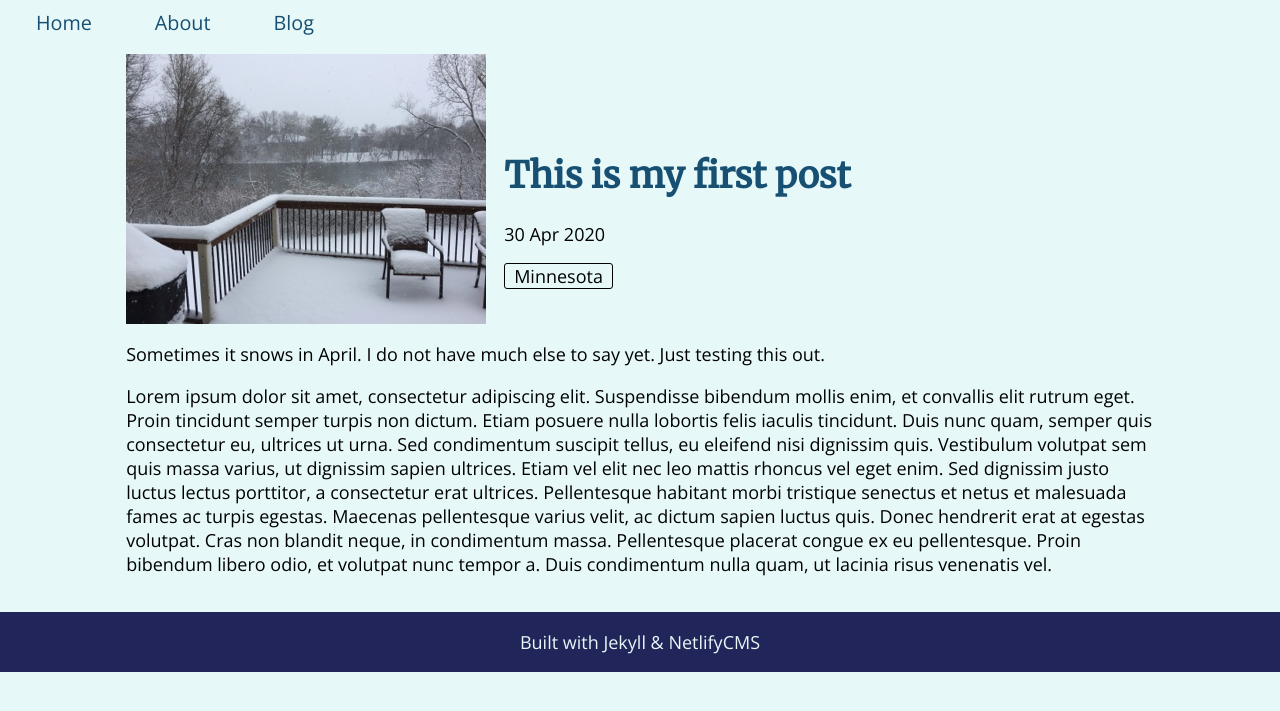
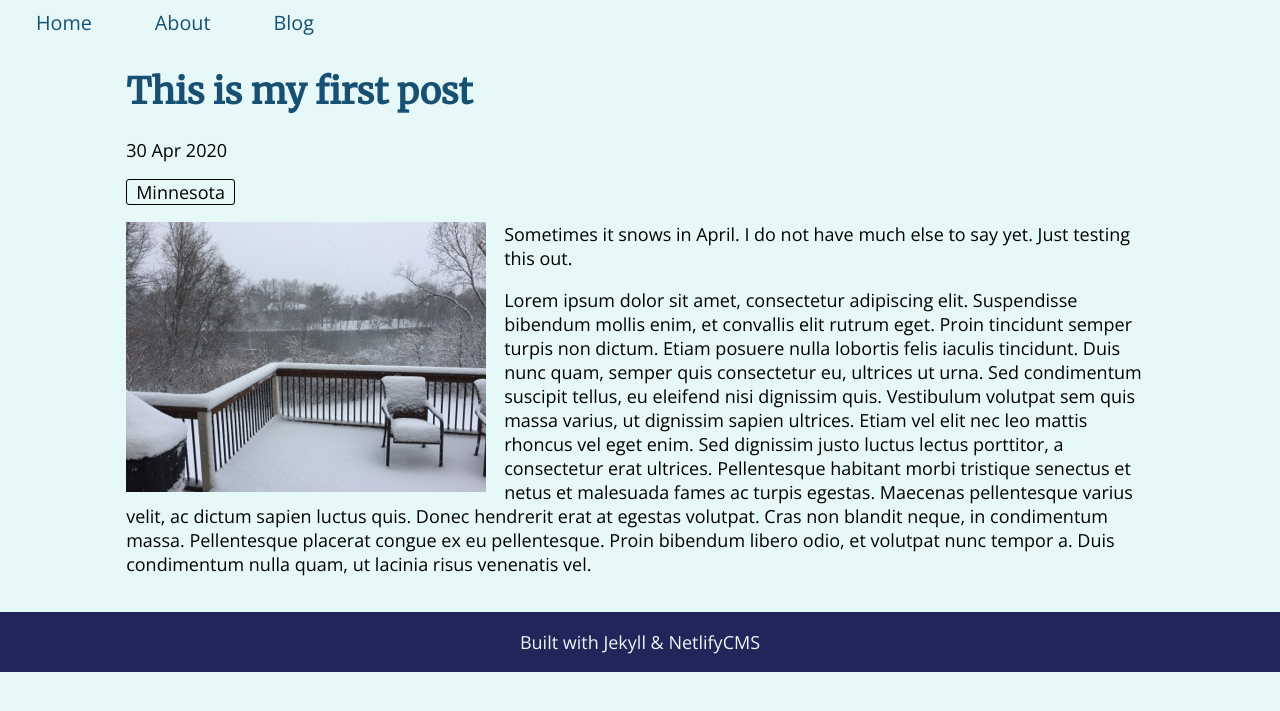
Before and after one commit to placeholdergit/cloneexpjekyllcms, a Jekyll site: the page built from _posts/2020-04-30-firstpost.md, in a window 1280 px wide. Shown: the top 711 px of the page. Built offline with Jekyll 4.4.1, drawn with Linux system fonts in a browser that asks for light colours; a script that is not in the unit is left out.

Commit message:
Format photo in blog post in article

```diff
--- a/_layouts/post.html
+++ b/_layouts/post.html
@@ -1,8 +1,7 @@
 ---
 layout: default
 ---
-<div class="card blog-post">
-  <img src="{{ page.thumbnail }}" alt="{{ page.thumbnail | split:'/' | last }}" />
+
 <div>
   <h1>{{ page.title }}</h1>
   <p>
@@ -14,5 +13,6 @@ layout: default
   {% endfor %}
   </p>
 </div>
-</div>
-{{ content }}
+<article>
+  <img src="{{ page.thumbnail }}" alt="{{ page.thumbnail | split:'/' | last }}" />{{ content }}
+</article>
--- a/_sass/main.scss
+++ b/_sass/main.scss
@@ -82,6 +82,10 @@ a:hover.card {
 a:active {
   color: inherit;
 }
+article img {
+  float: left;
+  margin-right: 1em;
+}
 footer {
   color: $footerColor;
   background-color: $footerBackground;
@@ -125,10 +129,12 @@ nav {
   background-size: cover;
   background-image: url('../images/LakeBled.jpg');
 }
-.blog-post {
-  background-color: $bodyBackground !important;
-  align-items: flex-end;
-}
+/* Not necessary if not using .card in blog post. */
+// .blog-post {
+//   background-color: $bodyBackground !important;
+//   align-items: flex-end;
+// }
+/* Only need > p negative margin if image used in body content & wrapped in <p></p> */
 .card {
   background-color: $cardBackground;
   width: min-content;
```
Lines whose indentation alone changed are shown as unchanged.
